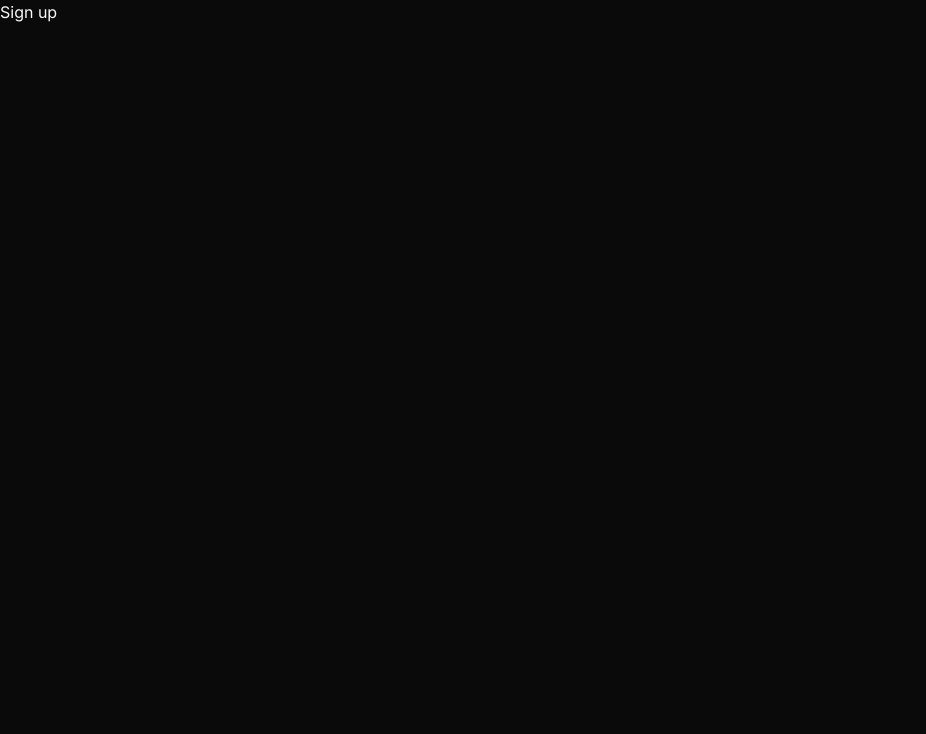
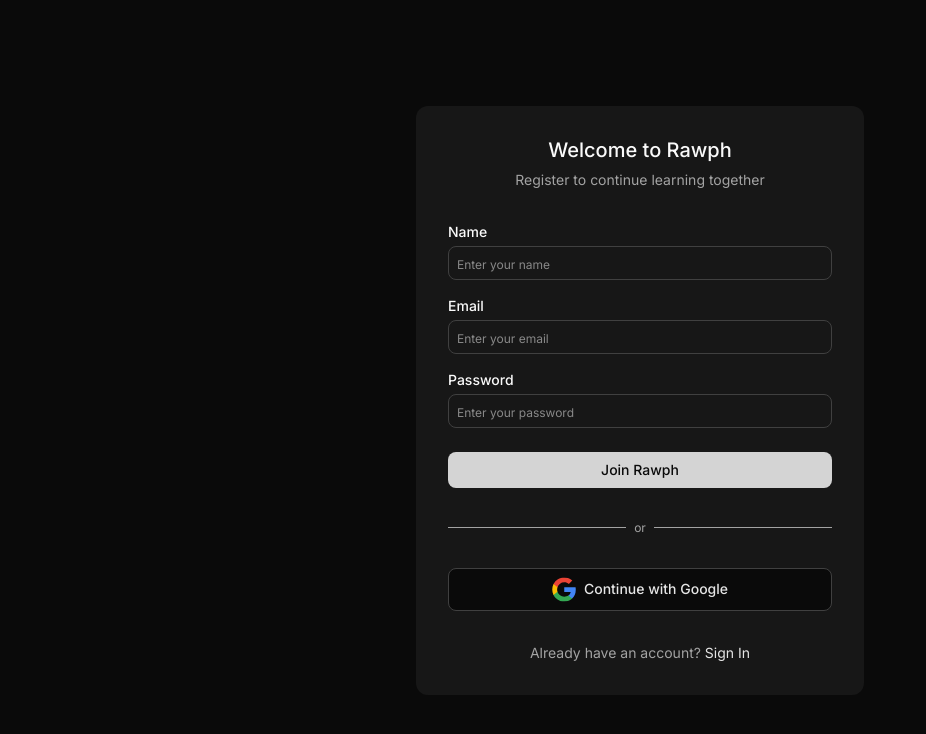
Before and after one commit to implabinash/rawph, a SvelteKit app: page /signup in a window 1280 px wide. Shown: the top 734 px of the page, without its empty margins (0-926 px from the left). Built offline with nearby package versions, Linux system fonts and the light colour scheme.

Commit message:
feat: create signin signup routes

```diff
--- a/eslint.config.js
+++ b/eslint.config.js
@@ -1,16 +1,15 @@
 import prettier from 'eslint-config-prettier';
-import { fileURLToPath } from 'node:url';
 import { includeIgnoreFile } from '@eslint/compat';
 import js from '@eslint/js';
 import svelte from 'eslint-plugin-svelte';
-import { defineConfig } from 'eslint/config';
 import globals from 'globals';
+import { fileURLToPath } from 'node:url';
 import ts from 'typescript-eslint';
 import svelteConfig from './svelte.config.js';
 
 const gitignorePath = fileURLToPath(new URL('./.gitignore', import.meta.url));
 
-export default defineConfig(
+export default ts.config(
 	includeIgnoreFile(gitignorePath),
 	js.configs.recommended,
 	...ts.configs.recommended,
--- a/src/routes/+page.svelte
+++ b/src/routes/+page.svelte
@@ -1,5 +1,7 @@
 <script lang="ts">
-	import { Twitter } from '@lucide/svelte';
+	import { Twitter } from "@lucide/svelte";
+
+	import { resolve } from "$app/paths";
 </script>
 
 <svelte:head>
@@ -33,18 +35,18 @@
 <header
 	class="mx-auto my-6 flex max-w-5xl items-center justify-between rounded-md border border-neutral-border px-3 py-3"
 >
-	<a href="/" class="flex items-center gap-2 text-heading-3"
+	<a href={resolve("/")} class="flex items-center gap-2 text-heading-3"
 		><img src="/images/logo.svg" alt="Homepage" class="size-6" />Rawph</a
 	>
 
 	<div class="flex items-center gap-2">
 		<a
-			href="/"
+			href={resolve("/signin")}
 			class="rounded-md bg-brand-50 px-4 py-2 text-body-bold text-brand-700 hover:bg-brand-100 active:bg-brand-50"
-			>Sing In</a
+			>Sign In</a
 		>
 		<a
-			href="/"
+			href={resolve("/signup")}
 			class="rounded-md bg-brand-600 px-4 py-2 text-body-bold text-black hover:bg-brand-500 active:bg-brand-600"
 			>Try Rawph for Free</a
 		>
@@ -66,12 +68,12 @@
 
 		<div class="flex items-center gap-4">
 			<a
-				href="/"
+				href={resolve("/signup")}
 				class="rounded-md bg-brand-600 px-4 py-2 text-body-bold text-black hover:bg-brand-500 active:bg-brand-600"
 				>Try Rawph for Free</a
 			>
 			<a
-				href="/"
+				href={resolve("/signin")}
 				class="rounded-md bg-brand-50 px-4 py-2 text-body-bold text-brand-700 hover:bg-brand-100 active:bg-brand-50"
 				>Sing In</a
 			>
@@ -84,7 +86,7 @@
 </main>
 
 <footer class="mx-auto mb-12 flex max-w-5xl items-center justify-between">
-	<a href="/" class="flex items-center gap-2"
+	<a href={resolve("/")} class="flex items-center gap-2"
 		><img src="/images/logo.svg" alt="Homepage" class="size-6" />Rawph</a
 	>
 
--- a/src/routes/signin/+page.svelte
+++ b/src/routes/signin/+page.svelte
@@ -1,4 +1,65 @@
 <script lang="ts">
+	import { resolve } from "$app/paths";
 </script>
 
-<main>sign in</main>
+<main class="grid h-screen place-items-center">
+	<section class="w-112 space-y-8 rounded-lg bg-neutral-50 p-8">
+		<div class="space-y-2 text-center">
+			<h1 class="text-heading-2">Welcome to Rawph</h1>
+
+			<p class="text-body text-subtext-color">Sign in to continue learning together</p>
+		</div>
+
+		<form class="space-y-4">
+			<div class="flex flex-col gap-1">
+				<label for="email" class="text-body-bold">Email</label>
+
+				<input
+					id="email"
+					type="email"
+					name="email"
+					placeholder="Enter your email"
+					class="rounded-md border border-neutral-border px-2 py-1 placeholder:text-caption"
+					required
+				/>
+			</div>
+
+			<div class="flex flex-col gap-1">
+				<label for="password" class="text-body-bold">Password</label>
+
+				<input
+					id="password"
+					type="password"
+					name="password"
+					placeholder="Enter your password"
+					class="rounded-md border border-neutral-border px-2 py-1 placeholder:text-caption"
+					required
+				/>
+			</div>
+
+			<button
+				class="mt-2 w-full cursor-pointer rounded-md bg-brand-600 px-4 py-2 text-body-bold text-black hover:bg-brand-500 active:bg-brand-600"
+				>Sign In</button
+			>
+		</form>
+
+		<div class="flex items-center gap-2 text-caption text-subtext-color">
+			<hr class="flex-1" />
+			<span>or</span>
+			<hr class="flex-1" />
+		</div>
+
+		<form action="">
+			<button
+				class="flex w-full cursor-pointer items-center justify-center gap-2 rounded-md border border-neutral-border bg-black px-4 py-2 text-body-bold text-brand-700 hover:bg-neutral-50 active:bg-black"
+				type="submit"
+			>
+				<img src="/images/google.svg" alt="Sign in with Google" class="" />Continue with Google</button
+			>
+		</form>
+
+		<p class="text-center text-body text-subtext-color">
+			Don't have an account? <a href={resolve("/signup")} class="text-brand-700">Sign Up</a>
+		</p>
+	</section>
+</main>
--- a/src/routes/signup/+page.svelte
+++ b/src/routes/signup/+page.svelte
@@ -1,4 +1,78 @@
 <script lang="ts">
+	import { resolve } from "$app/paths";
 </script>
 
-<main>Sign up</main>
+<main class="grid h-screen place-items-center">
+	<section class="w-112 space-y-8 rounded-lg bg-neutral-50 p-8">
+		<div class="space-y-2 text-center">
+			<h1 class="text-heading-2">Welcome to Rawph</h1>
+
+			<p class="text-body text-subtext-color">Register to continue learning together</p>
+		</div>
+
+		<form class="space-y-4">
+			<div class="flex flex-col gap-1">
+				<label for="name" class="text-body-bold">Name</label>
+
+				<input
+					id="name"
+					type="text"
+					name="name"
+					placeholder="Enter your name"
+					class="rounded-md border border-neutral-border px-2 py-1 placeholder:text-caption"
+					required
+				/>
+			</div>
+
+			<div class="flex flex-col gap-1">
+				<label for="email" class="text-body-bold">Email</label>
+
+				<input
+					id="email"
+					type="email"
+					name="email"
+					placeholder="Enter your email"
+					class="rounded-md border border-neutral-border px-2 py-1 placeholder:text-caption"
+					required
+				/>
+			</div>
+
+			<div class="flex flex-col gap-1">
+				<label for="password" class="text-body-bold">Password</label>
+
+				<input
+					id="password"
+					type="password"
+					name="password"
+					placeholder="Enter your password"
+					class="rounded-md border border-neutral-border px-2 py-1 placeholder:text-caption"
+					required
+				/>
+			</div>
+
+			<button
+				class="mt-2 w-full cursor-pointer rounded-md bg-brand-600 px-4 py-2 text-body-bold text-black hover:bg-brand-500 active:bg-brand-600"
+				>Join Rawph</button
+			>
+		</form>
+
+		<div class="flex items-center gap-2 text-caption text-subtext-color">
+			<hr class="flex-1" />
+			<span>or</span>
+			<hr class="flex-1" />
+		</div>
+
+		<form action="">
+			<button
+				class="flex w-full cursor-pointer items-center justify-center gap-2 rounded-md border border-neutral-border bg-black px-4 py-2 text-body-bold text-brand-700 hover:bg-neutral-50 active:bg-black"
+				type="submit"
+			>
+				<img src="/images/google.svg" alt="Sign in with Google" class="" />Continue with Google</button
+			>
+		</form>
+
+		<p class="text-center text-body text-subtext-color">
+			Already have an account? <a href={resolve("/signin")} class="text-brand-700">Sign In</a>
+		</p>
+	</section>
+</main>
```
Also changed, not shown: static/images/google.svg (added), 1 other file (tests, documents, lock files or other folders).
